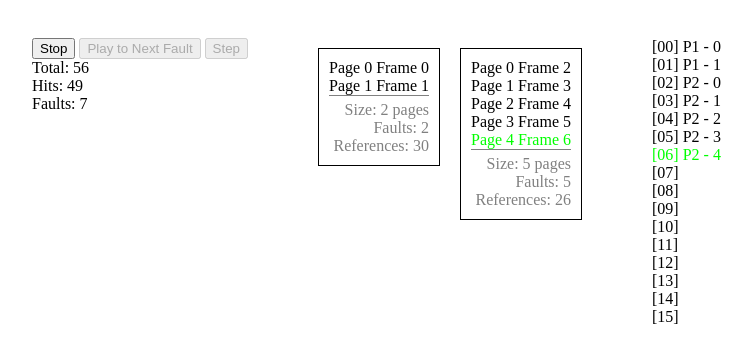
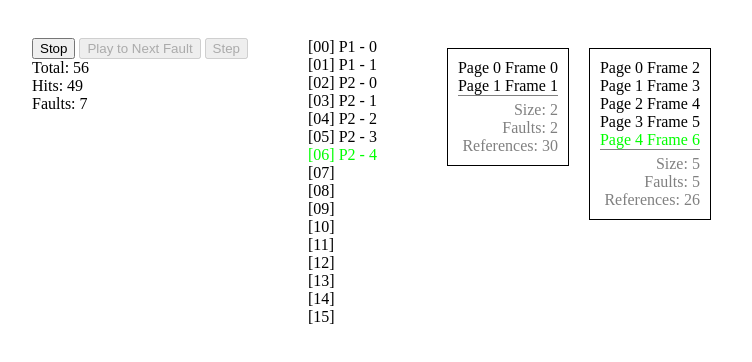
Before and after one commit to maknapp/mem-sim, a plain HTML site: page index.html in a window 1280 px wide. Both pictures are taken after a click on the button "Play". Shown: the whole page, without its empty margins (6-758 px from the left). Drawn offline with Linux system fonts and the light colour scheme.

Commit message:
Little changes.

```diff
--- a/index.html
+++ b/index.html
@@ -19,8 +19,8 @@
 				<div id="faults"></div>
 			</div>
 		</div>
+		<div id="memDisplay"></div>
 		<div id="pageStatsDisplay"></div>
-		<div id="memDisplay"></div>
 	</body>
 
 <script id="data" type="data">
--- a/main.js
+++ b/main.js
@@ -200,13 +200,13 @@ PageFrameTable.prototype.AccessPage = function(pageTable, ref) {
 	//Set last referenced page
 	lastReferencedPage = pageTable.pages[ref.page];
 
-	//Check if page is in the page frame table
+	//If the page is in the page frame table just update the time
 	if (typeof lastReferencedPage.frame !== "undefined" && lastReferencedPage.frame >= 0) {
 		lastReferencedPage.time = clock++;
 		return;
 	}
 
-	//Not in mem so find victim or empty spot
+	//Not in page table so find victim or empty spot
 	var victim = this.getNextVictim();
 
 	//If there is a victim, tell the victim page it is not in a frame
@@ -327,7 +327,7 @@ PageTable.prototype.PrintPageTable = function() {
 
 	var div = document.createElement("div");
 	div.className = "pageTableFault";
-	div.innerHTML = "Size: " + this.pages.length + " pages <br />Faults: " + this.faults + "<br /> References: " + this.references;
+	div.innerHTML = "Size: " + this.pages.length + "<br />Faults: " + this.faults + "<br /> References: " + this.references;
 	table.appendChild(div);
 
 	frag.appendChild(table);
```
